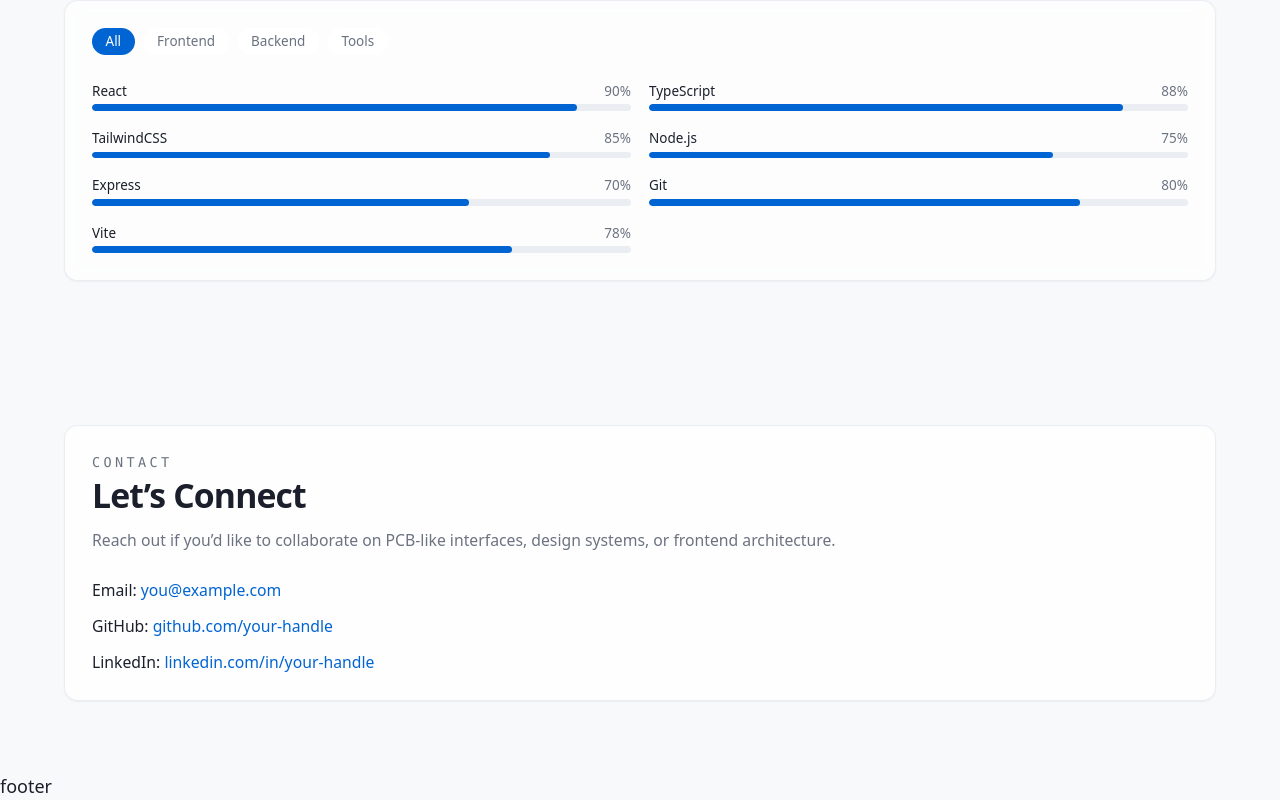
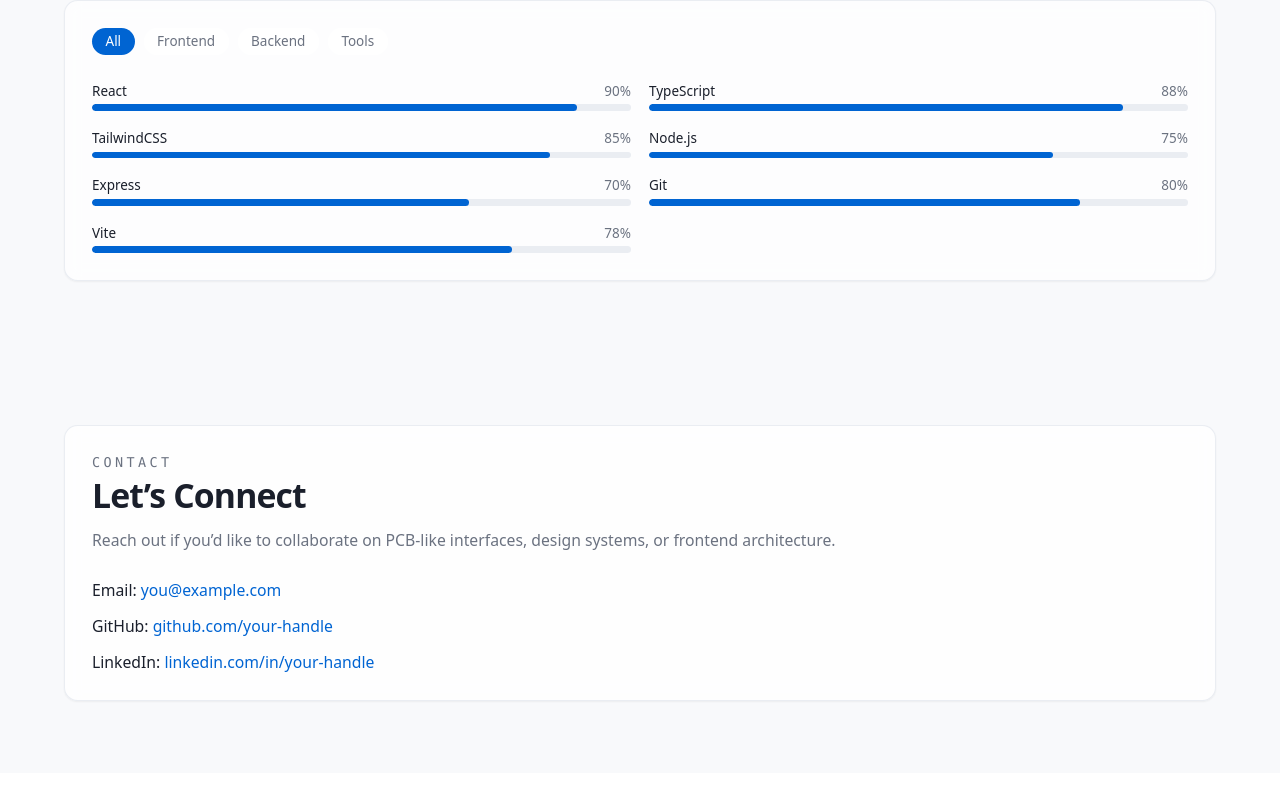
Before and after one commit to 70nKA/my-portfolio, a React (Vite) app: page / in a window 1280 px wide. Shown: the part 2294-3094 px from the top of the page. After the commit the page ends 3067 px from the top, so only its background shows below. Built offline with nearby package versions, Linux system fonts and the light colour scheme.

Commit message:
[update] Excluded footer

```diff
--- a/src/components/layout/RootLayout.tsx
+++ b/src/components/layout/RootLayout.tsx
@@ -1,7 +1,7 @@
 import React from 'react';
 import { Outlet } from 'react-router-dom';
 import { Header } from './Header';
-import { Footer } from './Footer';
+//import { Footer } from './Footer';
 import { ThemedBackground } from '../theme/ThemedBackground';
 
 export const RootLayout: React.FC = () => {
@@ -12,7 +12,7 @@ export const RootLayout: React.FC = () => {
         <main className="flex-1">
           <Outlet />
         </main>
-        <Footer />
+        {/*<Footer />*/}
       </div>
     </ThemedBackground>
   );
```
